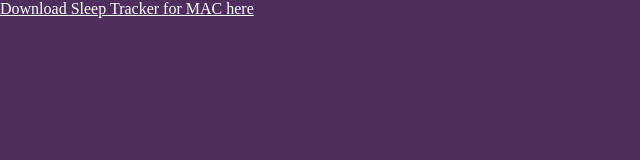
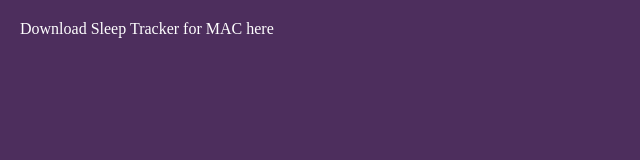
Before and after one commit to ninaknoph/NINAElectronApp-master, an Electron app: page docs/index.html in a window 1600 px wide. Shown: the whole page, without its empty margins (0-640 px from the left). Drawn offline with Linux system fonts and the light colour scheme.

Commit message:
initial changes

```diff
--- a/docs/style.css
+++ b/docs/style.css
@@ -6,11 +6,11 @@
 
 body {
   background-color: rgb(77, 46, 93);
+  padding: 20px;
 }
 
 a:link {
   font-family: "raleway";
-  padding-top: 200px;
   text-decoration: none;
   color: white;
 }
```
